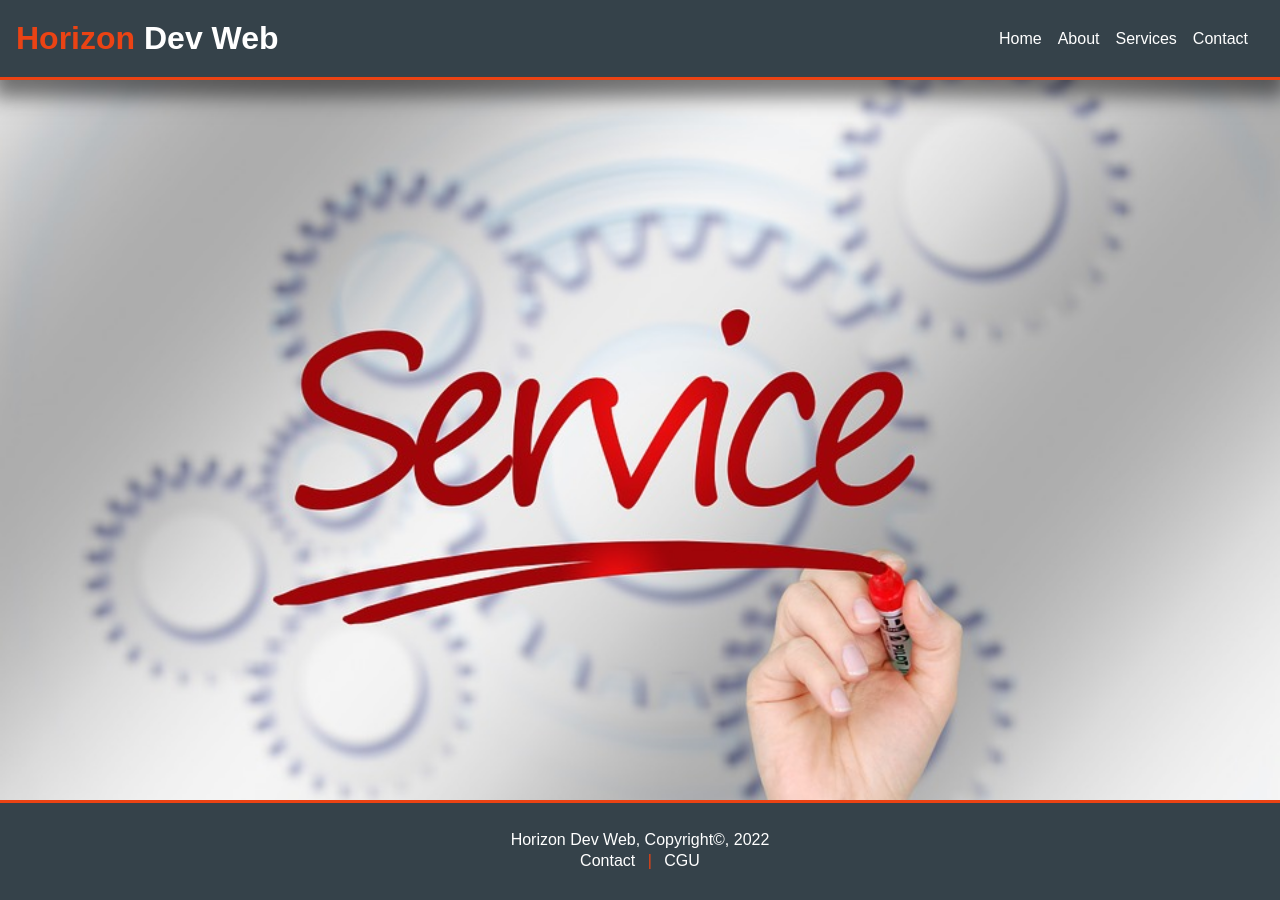
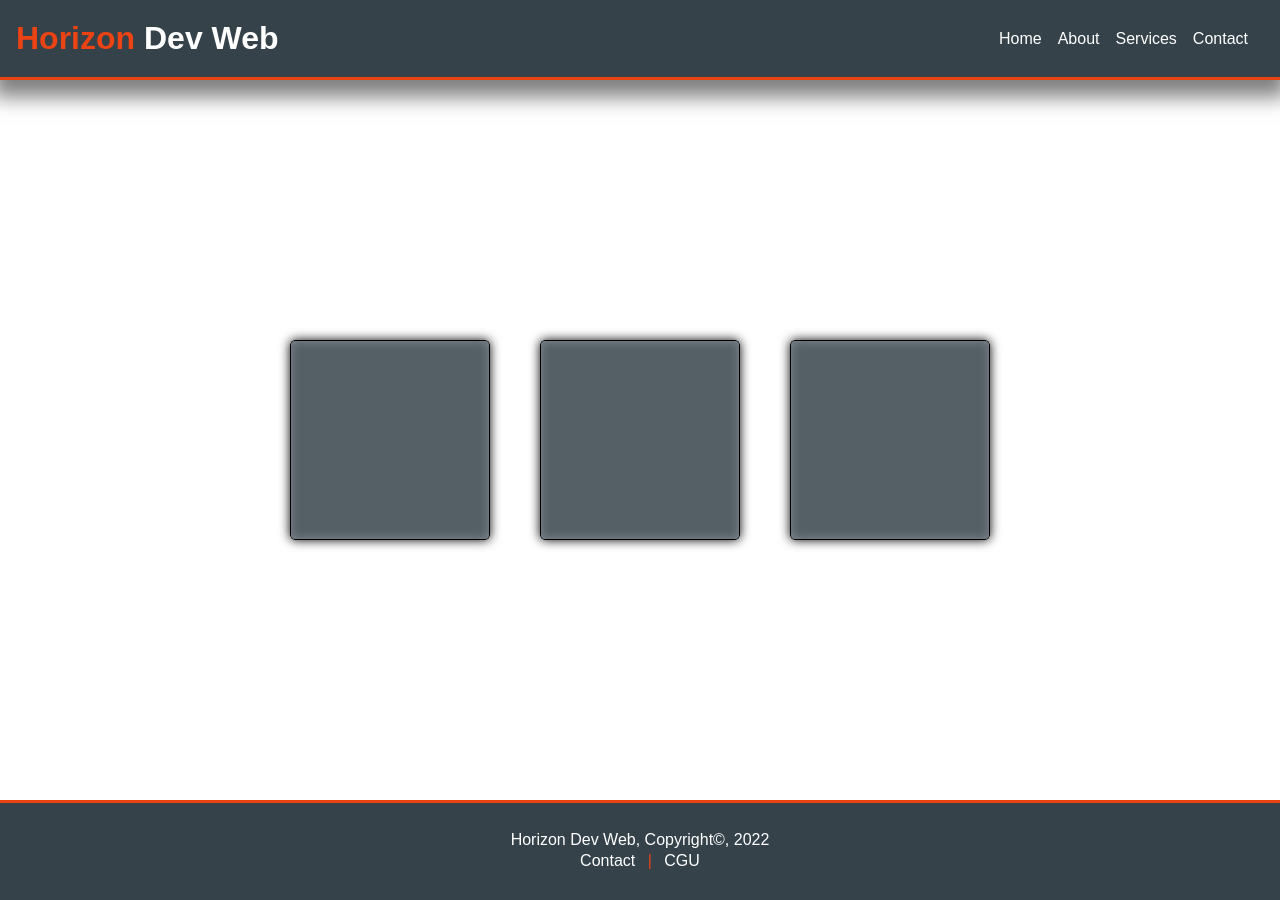
Before and after one commit to LeoLChalot/BTSSIO-AP1-horizon, a PHP site: page /services.php in a window 1280 px wide. Run offline with PHP 8.4, Linux system fonts and the light colour scheme.

Commit message:
ajout des medias

```diff
--- a/assets/css/style.css
+++ b/assets/css/style.css
@@ -13,7 +13,7 @@
 }
 body{
     width: 100%;
-    height: 100vh;
+
     overflow-y: scroll;
 }
 h1{
@@ -92,7 +92,6 @@ h1{
 /* * Partie Main/Page-Content */
 main{
     width: 100vw;
-    min-height: 90vh;
 
     /* background: url('../images/.jpg'); */
     background-attachment: fixed!important;
@@ -101,7 +100,7 @@ main{
     background-size: cover!important;
     top: 0;
 }
-main #index-main-header{
+#index-main-header{
     height: 90vh;
     width: 100%;
     color: #35424A;
@@ -266,6 +265,85 @@ footer p a:hover{
     font-size: .6em;
 }
 
+.card-container {
+	perspective: 1000px;
+	display: flex;
+    justify-content: center;
+    align-items: center;
+	flex-wrap: wrap;
+	gap: 50px;
+    width: 100%;
+    height: 90vh;
+    margin: auto;
+}
+
+.card {
+	width: 200px;
+	height: 200px;
+	border-radius: 5px;
+	position: relative;
+	transform-style: preserve-3d;
+	transition: transform 1s;
+	border: 1px solid black;
+	box-shadow: 0px 0px 11px 0px rgba(0, 0, 0, 1);
+}
+
+.front,
+.back {
+	position: absolute;
+	width: 100%;
+	height: 100%;
+	backface-visibility: hidden;
+}
+
+.front {
+	z-index: 2;
+	background-size: cover;
+    background: rgba(53, 66, 74, .6);
+}
+.front .card-content {
+	backdrop-filter: blur(5px);
+}
+
+.back {
+	background-size: cover;
+	transform: rotateY(180deg);
+    background: rgba(235, 67, 20, .5);
+}
+
+.card-content {
+	width: 100%;
+	height: 100%;
+	color: #fff;
+	display: flex;
+	justify-content: center;
+	align-items: center;
+}
+
+.card:hover {
+	transform: rotateY(180deg);
+}
+
+.card-link {
+	display: block;
+	line-height: 2em;
+	padding: 0 1em;
+	text-decoration: none;
+	display: block;
+	width: auto;
+	height: 2em;
+	margin: auto;
+	color: #fff;
+	border-radius: 5px;
+	transition: all .3s;
+}
+
+.card-link:hover {
+	letter-spacing: 2px;
+	background: rgba(216, 216, 216, 0.4);
+}
+
+
 /* ? Media Queries */
 @media screen and (min-width: 768px){
     /* * Partie Header */
--- a/includes/header.php
+++ b/includes/header.php
@@ -30,4 +30,8 @@
             <a href="contact.php" title="Contactez-nous !">Contact</a>
         </nav>
     </header>
-    <main style="background: #35424A url('assets/images/<?= $title ;?>.jpg');">
+    <main
+    <?php if($title == "home"): ?>
+    style="background: #35424A url('assets/images/<?= $title ;?>.jpg');"
+    <?php endif; ?>
+    >
--- a/index.php
+++ b/index.php
@@ -5,15 +5,14 @@ require_once(__DIR__ . '/includes/header.php');
 ?>
 
 
-<header id="index-main-header">
+<section id="index-main-header">
     <div id="index-main-header-content">
         <h1 id="index-main-title">
             Sites Web <span class="highlight">professionnels</span>, et <span class="highlight">accessibles</span> !
         </h1>
         <p>Lorem ipsum, dolor sit amet consectetur adipisicing elit. Qui, ipsum debitis provident voluptatem aperiam quidem perferendis suscipit eius deleniti recusandae quibusdam, et natus unde consectetur?</p>
     </div>
-
-</header>
+</section>
 <section id="index-newsletter">
     <p>Restez informés avec notre Newsletter !</p>
     <form action="#">
--- a/services.php
+++ b/services.php
@@ -3,6 +3,47 @@ $title = "services";
 require_once(__DIR__ . '/includes/header.php');
 // TODO require_once(__DIR__ . '/includes/aside.php');
 ?>
+<div class="card-container">
+    <div class="card">
+        <div class="front">
+            <div class="card-content">
+                <!-- Contenu de la face avant de la carte -->
+            </div>
+        </div>
+        <div class="back">
+            <div class="card-content">
+                <!-- Contenu de la face arrière de la carte -->
+                <a class="card-link" href="#">En savoir plus</a>
+            </div>
+        </div>
+    </div>
+    <div class="card">
+        <div class="front">
+            <div class="card-content">
+                <!-- Contenu de la face avant de la carte -->
+            </div>
+        </div>
+        <div class="back">
+            <div class="card-content">
+                <!-- Contenu de la face arrière de la carte -->
+                <a class="card-link" href="#">En savoir plus</a>
+            </div>
+        </div>
+    </div>
+    <div class="card">
+        <div class="front">
+            <div class="card-content">
+                <!-- Contenu de la face avant de la carte -->
+            </div>
+        </div>
+        <div class="back">
+            <div class="card-content">
+                <!-- Contenu de la face arrière de la carte -->
+                <a class="card-link" href="#">En savoir plus</a>
+            </div>
+        </div>
+    </div>
+</div>
 
 
 
```
Also changed, not shown: assets/images/dev.jpg (added), assets/images/hosting.jpg (added), assets/images/maintenance.jpg (added).
